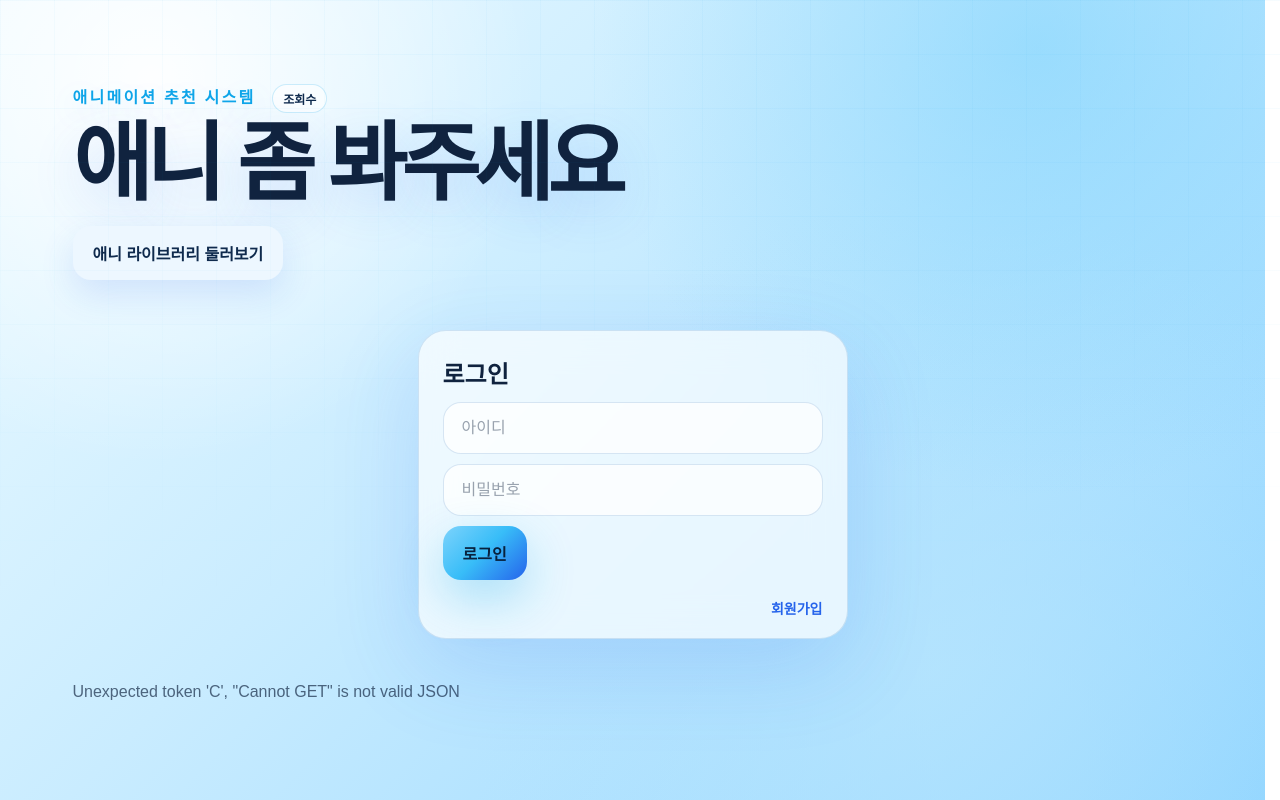
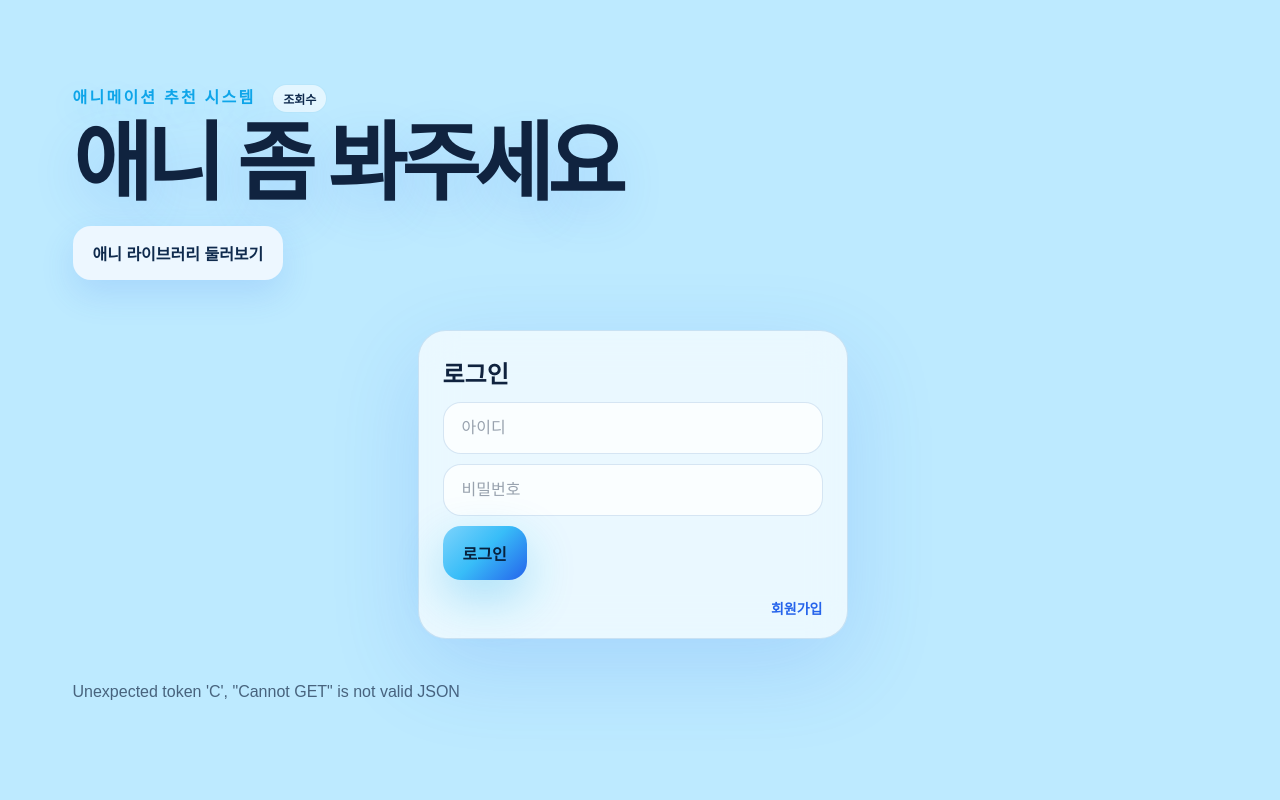
Before and after one commit to Ai-pre/Anime-recommendation-system, a Python web app: template templates/member_index.html in a window 1280 px wide. Run offline with Jinja, Linux system fonts and the light colour scheme; the template is opened without the code that fills it, so the values that code supplies are empty.

Commit message:
Use solid sky page background

```diff
--- a/static/app.css
+++ b/static/app.css
@@ -7,6 +7,7 @@
   --accent: #0ea5e9;
   --accent-strong: #2563eb;
   --sky: #d8f3ff;
+  --page-bg: #bdeaff;
   --blue: #1d4ed8;
   --navy: #0f2a4d;
 }
@@ -25,23 +26,11 @@ body {
   overflow-y: scroll;
   color: var(--ink);
   font-family: "Space Grotesk", "Pretendard", "Noto Sans KR", sans-serif;
-  background:
-    radial-gradient(circle at 12% 10%, rgba(255, 255, 255, 0.94), transparent 24rem),
-    radial-gradient(circle at 82% 6%, rgba(125, 211, 252, 0.56), transparent 28rem),
-    radial-gradient(circle at 74% 84%, rgba(186, 230, 253, 0.66), transparent 30rem),
-    linear-gradient(135deg, #eefbff 0%, #c9ecff 42%, #8ed4ff 100%);
+  background: var(--page-bg);
 }
 
 body::before {
-  content: "";
-  position: fixed;
-  inset: 0;
-  pointer-events: none;
-  background-image:
-    linear-gradient(rgba(14, 165, 233, 0.07) 1px, transparent 1px),
-    linear-gradient(90deg, rgba(14, 165, 233, 0.06) 1px, transparent 1px);
-  background-size: 54px 54px;
-  mask-image: linear-gradient(to bottom, rgba(0, 0, 0, 0.55), transparent 78%);
+  display: none;
 }
 
 .shell {
--- a/templates/member_index.html
+++ b/templates/member_index.html
@@ -6,7 +6,7 @@
   <title>회원제 애니 추천</title>
   <meta property="og:title" content="회원제 애니 추천">
   <meta property="og:description" content="애니를 평가하면 개인 하이브리드 추천을 보여줍니다.">
-  <link rel="stylesheet" href="{{ url_for('static', filename='app.css', v='member-slide-8') }}">
+  <link rel="stylesheet" href="{{ url_for('static', filename='app.css', v='member-solid-bg-1') }}">
 </head>
 <body>
   <main class="shell">
@@ -115,6 +115,6 @@
   <script>
     window.RATING_THRESHOLD = {{ threshold }};
   </script>
-  <script src="{{ url_for('static', filename='member_app.js', v='member-slide-8') }}"></script>
+  <script src="{{ url_for('static', filename='member_app.js', v='member-solid-bg-1') }}"></script>
 </body>
 </html>
```
